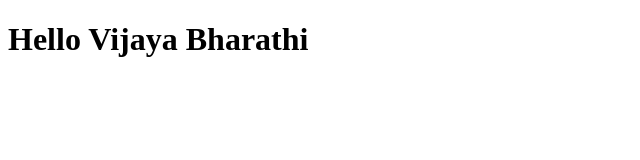
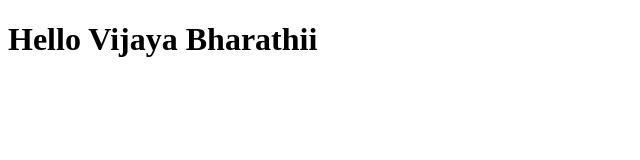
Before and after one commit to vijayadonthula15/feature1, a plain HTML site: page index.html in a window 1280 px wide. Shown: the full height of the page, 0-640 px from the left. Drawn offline with Linux system fonts and the light colour scheme.

Commit message:
added index.html file

```diff
--- a/index.html
+++ b/index.html
@@ -6,6 +6,6 @@
     <title>Document</title>
   </head>
   <body>
-    <h1>Hello Vijaya Bharathi</h1>
+    <h1>Hello Vijaya Bharathii</h1>
   </body>
 </html
```
